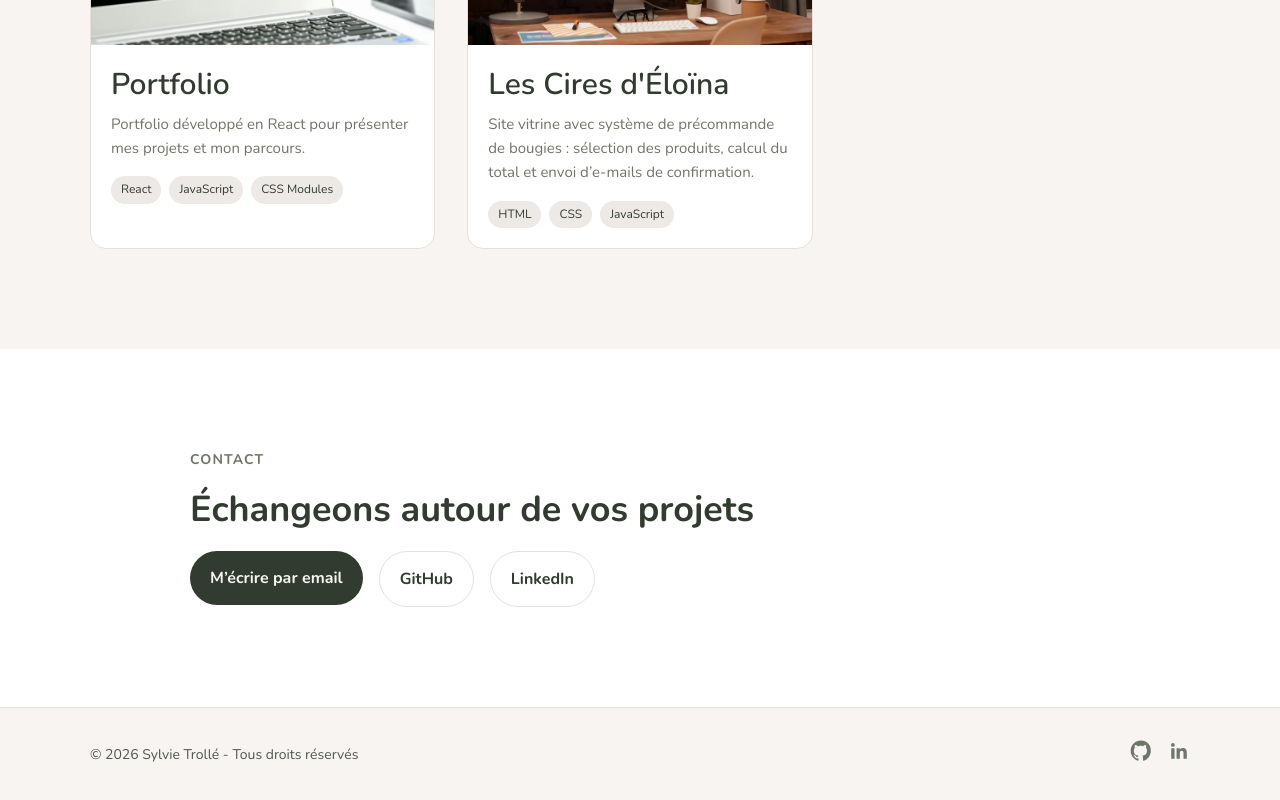
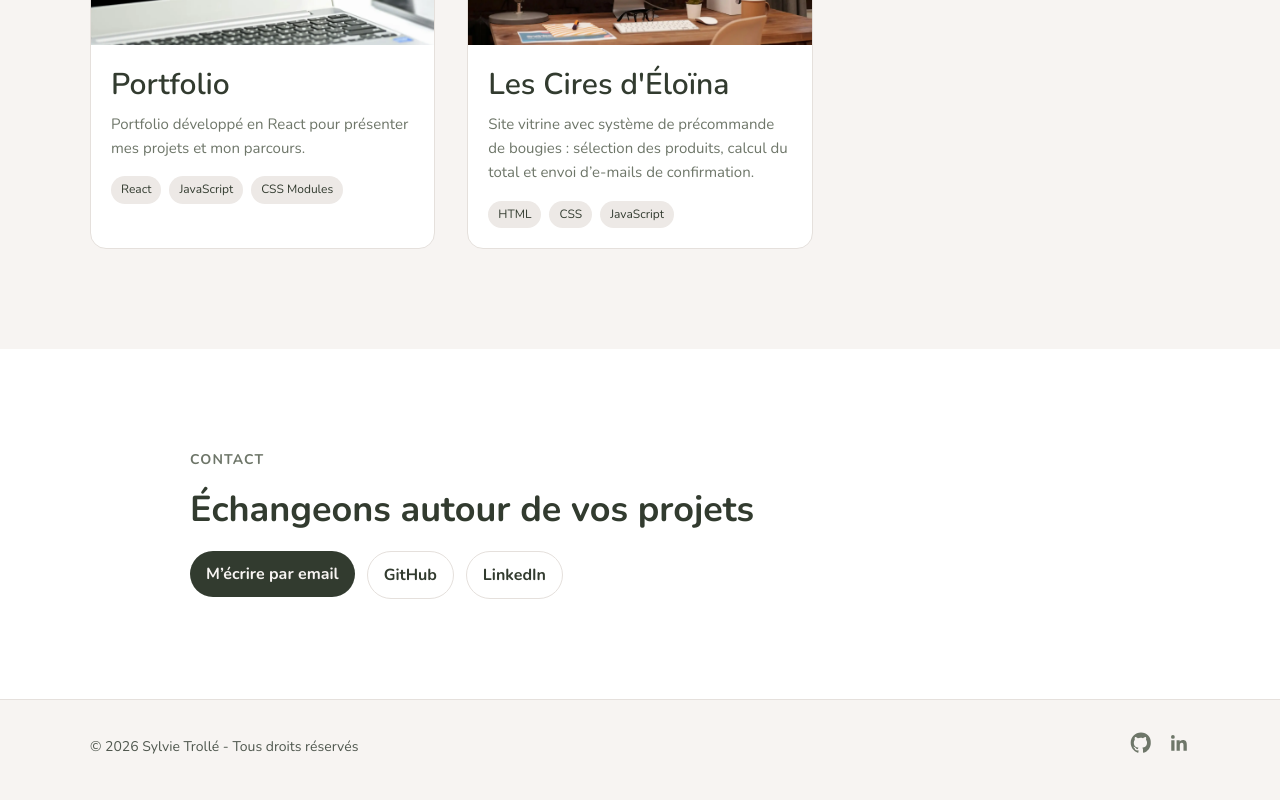
Before and after one commit to sylvie-trl/portfolio, a React (Vite) app: page / in a window 1280 px wide. Shown: the part 2459-3259 px from the top of the page. Built offline with nearby package versions, Linux system fonts and the light colour scheme.

Commit message:
Modification du padding et gap des links dans contacts

```diff
--- a/src/pages/Contact.module.css
+++ b/src/pages/Contact.module.css
@@ -25,7 +25,7 @@
 .links {
   display: flex;
   flex-wrap: wrap;
-  gap: 16px;
+  gap: 12px;
   list-style: none;
   padding: 0;
   margin: 0;
@@ -36,7 +36,7 @@
   display: inline-flex;
   align-items: center;
   justify-content: center;
-  padding: 14px 20px;
+  padding: 10px 16px;
   border-radius: 999px;
   text-decoration: none;
   font-weight: 700;
```
